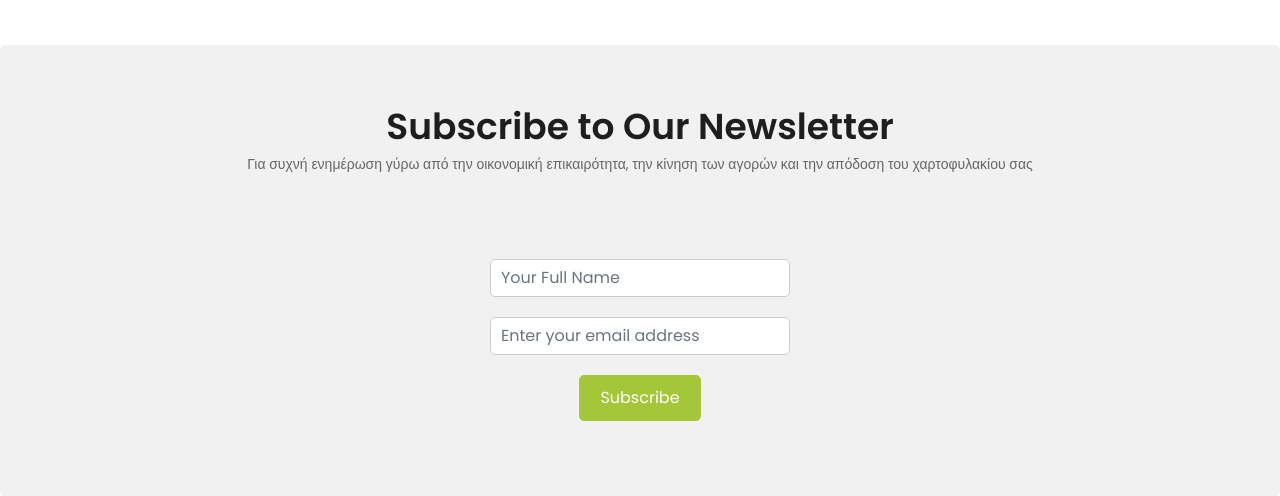
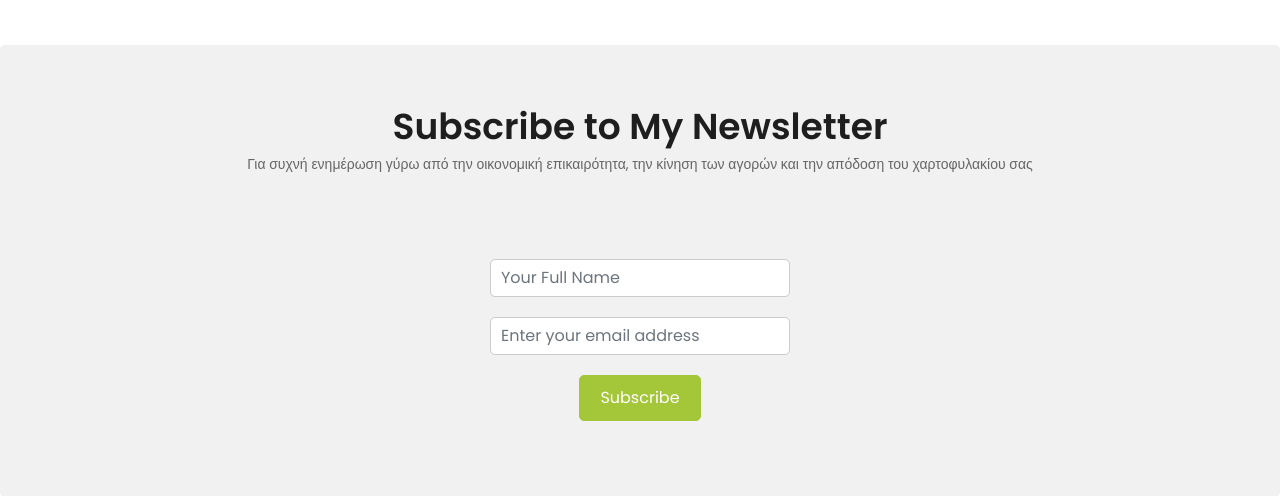
Before and after one commit to dtzia/investment_advisor_webpage1, a Flask app: page / in a window 1280 px wide. Shown: the part 4880-5376 px from the top of the page. Run offline with Flask 3, Linux system fonts and the light colour scheme; some libraries are stand-ins or nearby versions.

```diff
--- a/templates/form.html
+++ b/templates/form.html
@@ -317,7 +317,7 @@
     <div class="row">
       <div class="col-md-12">
         <div class="section-heading">
-          <h2>Subscribe to Our Newsletter</h2>
+          <h2>Subscribe to My Newsletter</h2>
           <div class="subheading-content">
             <p>Για συχνή ενημέρωση γύρω από την οικονομική επικαιρότητα, την κίνηση των αγορών και την απόδοση του χαρτοφυλακίου σας</p>
           </div>
```
